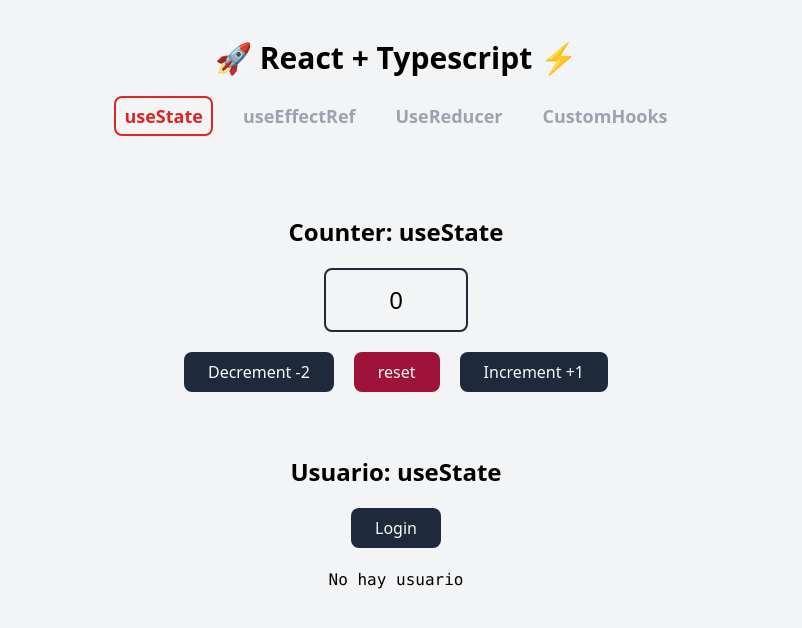
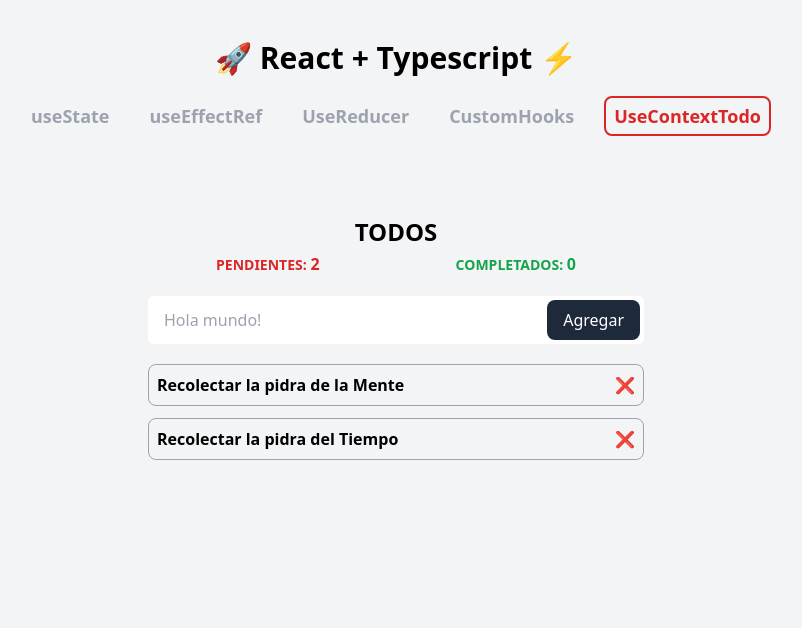
Before and after one commit to tonatiujsanchez/react-typescript, a React (Create React App) app: page /context-todo in a window 1280 px wide. Before the commit this address led to /use-state. Shown: the top 628 px of the page, without its empty margins (244-1046 px from the left). Built offline with nearby package versions, Linux system fonts and the light colour scheme.

Commit message:
TodoApp con Context añadido

```diff
--- a/src/App.tsx
+++ b/src/App.tsx
@@ -3,6 +3,8 @@
 import { BrowserRouter, Navigate, NavLink, Route, Routes } from 'react-router-dom';
 import UseReducer from './pages/UseReducer';
 import CustomHooks from './pages/CustomHooks';
+import UseContextTodo from './pages/UseContextTodo/UseContextTodo';
+import TodoProvider from './pages/UseContextTodo/context/TodoProvider';
 
 
 
@@ -48,6 +50,14 @@
                                     : 'text-gray-400 border-2 border-transparent rounded-lg py-1 px-2'} font-semibold text-lg`}>
                             CustomHooks
                         </NavLink>
+                        <NavLink
+                            to="/context-todo"
+                            className={
+                                ({ isActive })=>`${isActive
+                                    ? 'text-red-600 border-2 border-red-600 rounded-lg py-1 px-2'
+                                    : 'text-gray-400 border-2 border-transparent rounded-lg py-1 px-2'} font-semibold text-lg`}>
+                            UseContextTodo
+                        </NavLink>
                     </nav>
                 </header>
                 <main className="max-w-5xl mx-auto">
@@ -57,6 +67,11 @@
                             <Route path='use-effect-ref' element={ <UseEffectUseRef />} />
                             <Route path='use-reducer' element={ <UseReducer />} />
                             <Route path='custom-hooks' element={ <CustomHooks />} />
+                            <Route path='context-todo' element={
+                               <TodoProvider>
+                                   <UseContextTodo />
+                               </TodoProvider>
+                            } />
                         </Routes>
                 </main>
             </BrowserRouter>
--- /dev/null
+++ b/src/pages/UseContextTodo/UseContextTodo.tsx
@@ -0,0 +1,27 @@
+import TodoList from './components/TodoList';
+import { useTodos } from './hooks/useTodos';
+import TodoForm from './components/TodoForm';
+
+
+const UseContextTodo = () => {
+
+    const { todoState } = useTodos()
+
+    const todosCompleted = todoState.todos.filter(todo => todo.completed).length
+    const todosPending = todoState.todos.filter(todo => !todo.completed).length
+
+    return (
+
+        <div className='max-w-lg mx-auto px-2'>
+            <h1 className='font-bold text-2xl mb-1 text-center'>TODOS</h1>
+            <div className='flex justify-around mb-5'>
+                <p className='font-semibold uppercase text-sm text-red-600'>Pendientes: <span className='font-bold text-base'>{todosPending}</span> </p>
+                <p className='font-semibold uppercase text-sm text-green-600'>Completados: <span className='font-bold text-base'>{todosCompleted}</span> </p>
+            </div>
+            <TodoForm />
+            <TodoList />
+        </div>
+    )
+}
+
+export default UseContextTodo
--- /dev/null
+++ b/src/pages/UseContextTodo/components/TodoForm.tsx
@@ -0,0 +1,46 @@
+import { FormEvent, useState } from 'react';
+import { useTodos } from '../hooks/useTodos';
+
+
+const TodoForm = () => {
+
+    const [todoName, setTodoName] = useState<string>('')
+    const { addTodo } = useTodos()
+
+
+    const handleSubmit = ( e: FormEvent <HTMLFormElement> ):void => {
+        e.preventDefault()
+        if( todoName.trim() === '' ){
+            return
+        }
+
+        addTodo({
+            id: String( Date.now() ),
+            desc: todoName,
+            completed: false
+        })
+
+        setTodoName('')
+    }
+
+    return (
+        <form
+            onSubmit={ handleSubmit }
+            autoComplete="off"
+            className="flex rounded-md mb-5 bg-white px-1 py-1">
+            <input
+                type="text"
+                name="name"
+                value={todoName}
+                onChange = { ( e ) => setTodoName( e.target.value ) }
+                className="w-full px-3 py-2 outline-none"
+                placeholder="Hola mundo!" />
+            <input
+                type="submit"
+                value="Agregar"
+                className="bg-slate-800 text-white rounded-lg px-4 cursor-pointer active:scale-[0.98] hover:bg-slate-900" />
+        </form>
+    )
+}
+
+export default TodoForm
--- /dev/null
+++ b/src/pages/UseContextTodo/components/TodoItem.tsx
@@ -0,0 +1,33 @@
+import { Todo } from '../interfaces/interfaces';
+import { useTodos } from '../hooks/useTodos';
+
+interface TodoItemProps {
+    todo: Todo
+}
+
+const TodoItem = ({ todo }: TodoItemProps) => {
+
+    const { toggleTodo, deleteTodo } = useTodos()
+
+    const handleDbClick = ():void => {
+        toggleTodo( todo.id )
+    }
+
+    const handleDelete = ():void => {
+        deleteTodo( todo.id )
+    }
+
+    return (
+        <li onDoubleClick={ handleDbClick }
+            className={
+                `cursor-pointer my-3 font-semibold border border-gray-400 rounded-lg px-2 py-2 flex justify-between`
+            } >
+            <span className={`${ todo.completed ? 'line-through text-gray-500': '' }`}>{todo.desc}</span>
+            <span
+                onClick={ handleDelete }
+                className='hover:scale-[0.8] hover:shadow-lg'>❌</span>
+        </li>
+    )
+}
+
+export default TodoItem
--- /dev/null
+++ b/src/pages/UseContextTodo/components/TodoList.tsx
@@ -0,0 +1,20 @@
+import { useTodos } from "../hooks/useTodos"
+import TodoItem from './TodoItem';
+
+
+const TodoList = () => {
+
+    const { todoState } = useTodos()
+
+    const { todos } = todoState
+
+    return (
+        <ul>
+            {
+                todos.map( todo => <TodoItem key={todo.id} todo= { todo } /> )
+            }
+        </ul>
+    )
+}
+
+export default TodoList
--- /dev/null
+++ b/src/pages/UseContextTodo/context/TodoContext.tsx
@@ -0,0 +1,11 @@
+import { createContext } from "react";
+import { TodoState, Todo } from '../interfaces/interfaces';
+
+export type TodoContextProps = {
+    todoState: TodoState,
+    toggleTodo: ( id: string ) => void,
+    addTodo: ( todo: Todo ) => void
+    deleteTodo: ( id: string ) => void
+}
+
+export const TodoContext = createContext<TodoContextProps>({} as TodoContextProps);
--- /dev/null
+++ b/src/pages/UseContextTodo/context/TodoProvider.tsx
@@ -0,0 +1,65 @@
+import { Props, Todo, TodoState } from "../interfaces/interfaces"
+import { TodoContext } from "./TodoContext"
+import { useReducer } from 'react';
+import { todoReducer } from "./todoReducer";
+
+
+const INITIAL_STATE: TodoState = {
+    todoCount: 2,
+    todos: [
+        {
+            id: '1',
+            desc: 'Recolectar la pidra de la Mente',
+            completed: false
+        },
+        {
+            id: '2',
+            desc: 'Recolectar la pidra del Tiempo',
+            completed: false
+        }
+    ],
+    completed: 0,
+    pending: 2
+}
+
+
+
+const TodoProvider = ({ children }: Props) => {
+
+    const [todoState, dispatch] = useReducer(todoReducer, INITIAL_STATE)
+
+    const toggleTodo = (id: string) => {
+        dispatch({
+            type: "toggleTodo",
+            payload: { id }
+         })
+    }
+
+    const addTodo = ( newTodo: Todo ) => {
+        dispatch({
+            type: "addTodo",
+            payload: newTodo
+        })
+    }
+
+    const deleteTodo = ( id: string ) => {
+        dispatch({
+            type:"deleteTodo",
+            payload: { id }
+        })
+    }
+
+    return (
+        <TodoContext.Provider value={{
+            todoState,
+            toggleTodo,
+            addTodo,
+            deleteTodo
+        }}>
+
+            {children}
+        </TodoContext.Provider>
+    )
+}
+
+export default TodoProvider
--- /dev/null
+++ b/src/pages/UseContextTodo/context/todoReducer.ts
@@ -0,0 +1,36 @@
+import { TodoState, Todo } from '../interfaces/interfaces';
+
+
+type TodoAction =
+    | { type: 'addTodo', payload: Todo }
+    | { type: 'toggleTodo', payload: { id: string } }
+    | { type: 'deleteTodo', payload: { id: string } }
+
+export const todoReducer = (state: TodoState, action: TodoAction): TodoState => {
+
+    switch (action.type) {
+
+        case 'addTodo':
+            return {
+                ...state,
+                todos: [ ...state.todos, action.payload ]
+            }
+
+        case 'toggleTodo':
+            return {
+                ...state,
+                todos: state.todos.map(
+                    ({...todo}) => todo.id === action.payload.id
+                        ? { ...todo, completed : !todo.completed }
+                        : todo
+                )
+            }
+        case 'deleteTodo':
+            return {
+                ...state,
+                todos: state.todos.filter( todo => todo.id !== action.payload.id )
+            }
+        default:
+            return state;
+    }
+}
--- /dev/null
+++ b/src/pages/UseContextTodo/hooks/useTodos.tsx
@@ -0,0 +1,7 @@
+import { useContext } from "react"
+import { TodoContext } from "../context/TodoContext"
+
+export const useTodos = () => {
+
+  return useContext( TodoContext )
+}
--- /dev/null
+++ b/src/pages/UseContextTodo/interfaces/interfaces.ts
@@ -0,0 +1,16 @@
+export interface Todo {
+    id: string;
+    desc: string;
+    completed: boolean;
+}
+
+export interface TodoState {
+    todoCount: number;
+    todos: Todo[];
+    completed: number;
+    pending: number;
+}
+
+export interface Props {
+    children: JSX.Element | JSX.Element[]
+}
```
